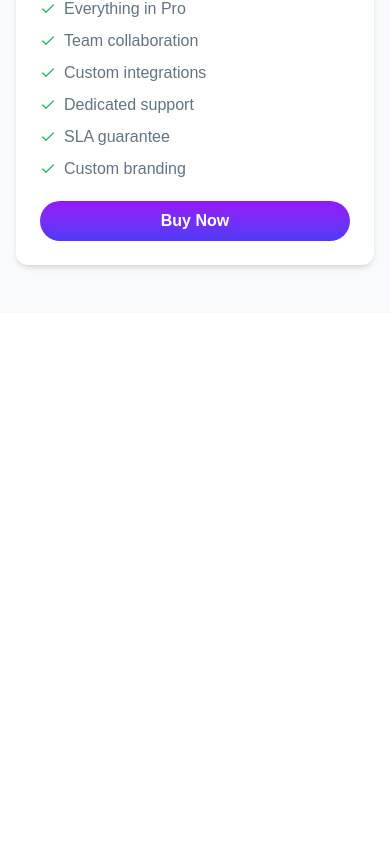
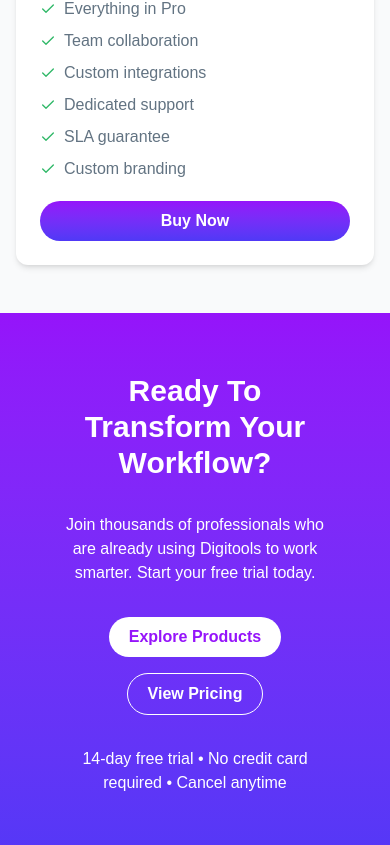
Before and after one commit to ashikur-rahman-jim/Assignment-06, a React (Vite) app: page / in a window 390 px wide. Shown: the part 6618-7463 px from the top of the page. Before the commit the page ends 6931 px from the top, so only its background shows below. Built offline with nearby package versions, Linux system fonts and the light colour scheme.

Commit message:
Free Trial section has been designed with responsive

```diff
--- a/src/App.jsx
+++ b/src/App.jsx
@@ -7,6 +7,7 @@
 import { Heading3 } from 'lucide-react'
 import Steps from './components/Steps'
 import Pricing from './components/Pricing'
+import FreeTrial from './components/FreeTrial'
 
 const getProducts = async () => {
   const res = await fetch("/products.json")
@@ -50,6 +51,8 @@
       <Suspense fallback={<h3>Loading...</h3>}>
         <Pricing pricePromise={pricePromise}></Pricing>
       </Suspense>
+
+      <FreeTrial></FreeTrial>
     </>
   )
 }
--- /dev/null
+++ b/src/components/FreeTrial.jsx
@@ -0,0 +1,24 @@
+import React from 'react';
+
+const FreeTrial = () => {
+    return (
+        <section className='bg-linear-to-t from-[#4F39F6] to-[#9514FA] p-15'>
+
+            <div className='text-center mb-10 space-y-8'>
+                <h2 className="text-3xl md:text-4xl font-bold text-white">Ready To Transform Your Workflow?</h2>
+                <p className="mt-3 text-white max-w-2xl mx-auto">Join thousands of professionals who are already using Digitools to work smarter. Start your free trial today.</p>
+
+                <div className='flex gap-4 flex-wrap justify-center'>
+                    <button className='bg-white font-semibold text-[#9514FA] px-5 py-2 rounded-full hover:cursor-pointer'>Explore Products</button>
+
+                    <button className='font-semibold text-white border border-white px-5 py-2 rounded-full hover:cursor-pointer bg-transparent'>View Pricing</button>
+                </div>
+
+                <p className="mt-3 text-white max-w-2xl mx-auto">14-day free trial • No credit card required • Cancel anytime</p>
+            </div>
+
+        </section>
+    );
+};
+
+export default FreeTrial;
```
